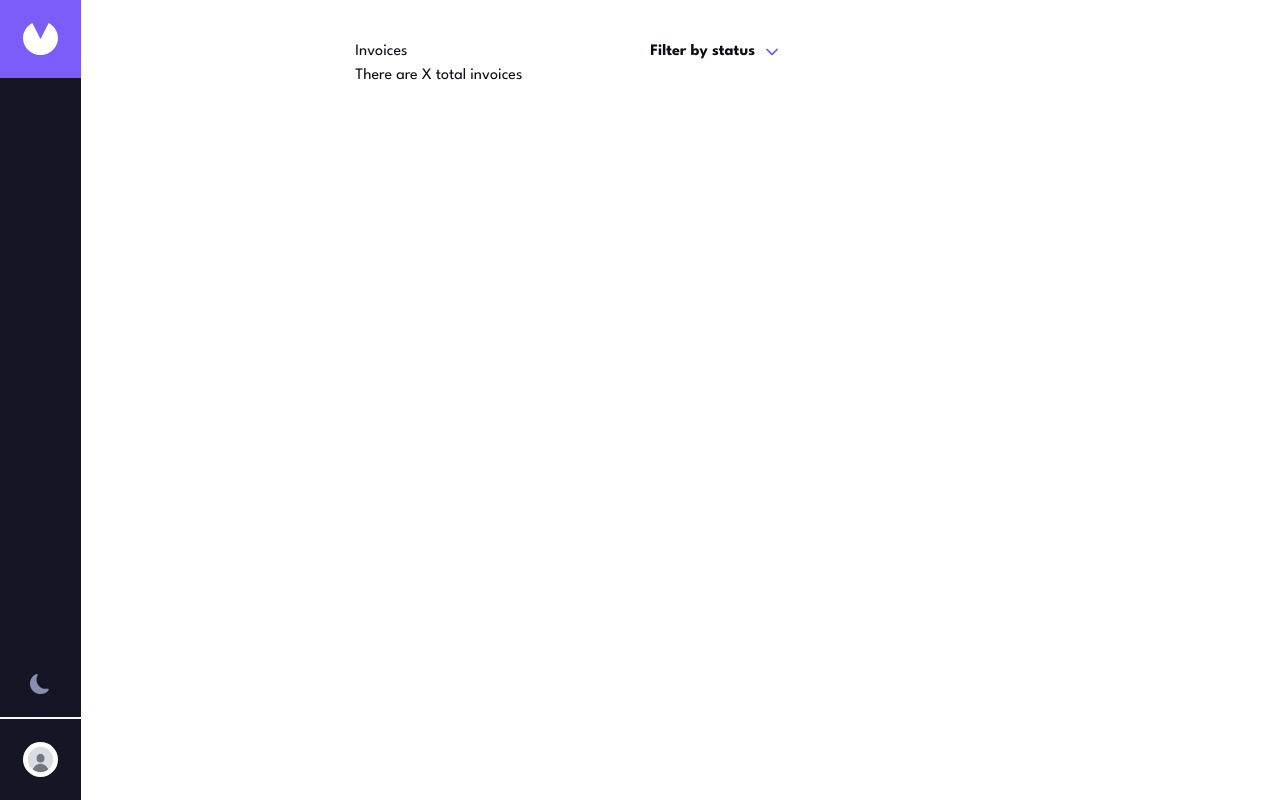
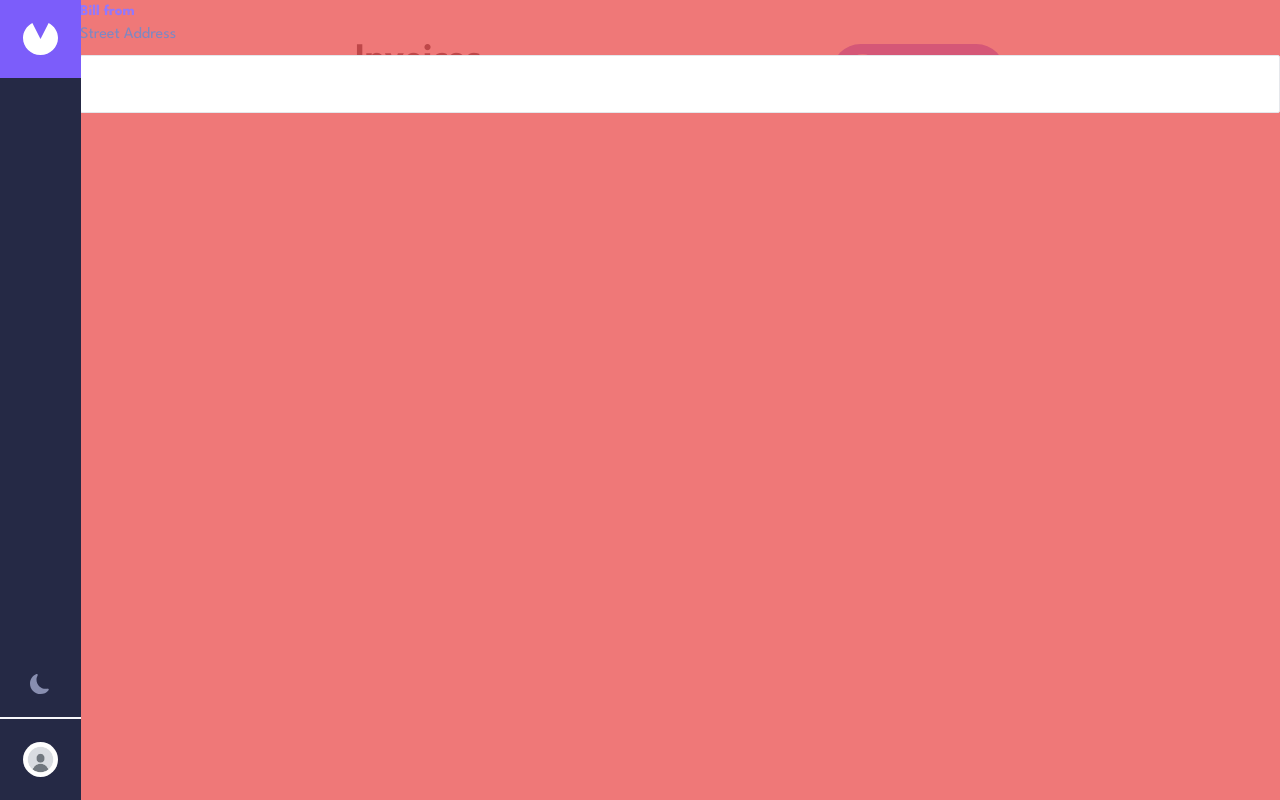
Before and after one commit to bvldares/invoice-app, a Next.js app: page / in a window 1280 px wide. Built offline with nearby package versions, Linux system fonts and the light colour scheme.

Commit message:
form started

```diff
--- /dev/null
+++ b/app/components/InvoiceForm.tsx
@@ -0,0 +1,61 @@
+"use client"
+
+import { useForm, SubmitHandler } from "react-hook-form"
+import useInvoiceStore from "@/store"
+
+type Inputs = {
+    drawerAddress: string
+    draewerCity: string
+    drawerPostCode: string
+    drawerCountry: string
+    clientName: string
+    clientEmail: string
+    clientAddress: string
+    clientCity: string
+    clientPostCode: string
+    clientCountry: string
+    invoiceDate: string
+    paymentTerms: string
+    projectDescription: string
+    item: Service[]
+}
+
+type Service = {
+    name: string;
+    quantity: number
+    price: number
+    totalPrice: number
+}
+
+const InvoiceForm = () => {
+    const { isDark } = useInvoiceStore()
+    const { register, handleSubmit, watch } = useForm<Inputs>()
+    const onSubmit: SubmitHandler<Inputs> = data => console.log(data)
+    return (
+        <div className="
+            fixed
+            top-[84px] left-0 bottom-0 right-0
+            md:right-0 lg:left-[80px] lg:top-0
+            bg-red/80
+            ">
+            <form
+                className="flex flex-col"
+                onSubmit={handleSubmit(onSubmit)}>
+                <h3 className="font-bold text-brillantPurple text-[15px]">Bill from</h3>
+
+                <label htmlFor="drawerAddress" className="mb-2 text-palePurple">Street Address</label>
+                <input
+                    id="drawerAddress"
+                    className=
+                    {`border rounded-sm px-5 py-4
+                    font-bold text-black outline-none
+                    invalid:border-red active:border-purple`}
+                    defaultValue="" {...register("drawerAddress")}
+                />
+
+            </form>
+        </div>
+    )
+}
+
+export default InvoiceForm
--- a/app/components/MainHeader.tsx
+++ b/app/components/MainHeader.tsx
@@ -1,17 +1,22 @@
 "use client"
 
+import NewInvoice from "./buttons/NewInvoice"
 import StatusFilter from "./filter/StatusFilter"
+import useInvoiceStore from "@/store"
 
 const MainHeader = () => {
+    const { isDark } = useInvoiceStore()
+
     return (
-        <section className="flex gap-32">
+        <section className="flex justify-between items-center ">
             {/*Title */}
             <div>
-                <h2>Invoices</h2>
-                <p>There are X total invoices</p>
+                <h2 className={`text-2xl md:text-4xl font-bold`}>Invoices</h2>
+                <p className={`${!isDark ? "text-gray-400" : "text-paleGray"} font-semibold`}>No invoices</p>
             </div>
 
             <StatusFilter />
+            <NewInvoice />
 
         </section>
     )
--- /dev/null
+++ b/app/components/buttons/NewInvoice.tsx
@@ -0,0 +1,16 @@
+"use client"
+
+import { IoAddCircle } from "react-icons/io5"
+
+const NewInvoice = () => {
+    return (
+        <button className="
+        bg-intensePurple text-white flex items-center
+        gap-4 pl-2 pr-5 rounded-full font-bold">
+            <IoAddCircle size={45} />
+            <p className="mt-[3px] py-[15px]">New Invoice</p>
+        </button>
+    )
+}
+
+export default NewInvoice
--- a/app/components/filter/FilteringDropDown.tsx
+++ b/app/components/filter/FilteringDropDown.tsx
@@ -14,7 +14,7 @@ const FilteringDropDown: React.FC<FilteringProps> = ({ isDark }) => {
     return (
         <div className={`
             rounded-lg p-6 shadow-md
-            absolute top-10
+            absolute top-10 right-0
             ${isDark ? "text-white bg-deepPurple" : " bg-white text-black"}
             `}
             onMouseLeave={() => toggleDropDown()}
--- a/app/components/filter/StatusFilter.tsx
+++ b/app/components/filter/StatusFilter.tsx
@@ -4,19 +4,17 @@ import { IoIosArrowDown } from "react-icons/io"
 import useInvoiceStore from "@/store"
 import FilteringDropDown from "./FilteringDropDown"
 
-
-
 const StatusFilter = () => {
     const { toggleDropDown, dropDownOpen } = useInvoiceStore()
     const { isDark } = useInvoiceStore()
 
     return (
-        <div className="relative">
+        <div className="relative ml-auto mr-10">
             <h3
-                className={`flex gap-2 items-center font-bold`}
+                className={`flex gap-2 items-center font-bold `}
                 onMouseEnter={() => toggleDropDown()}
             >
-                Filter by status
+                Filter
                 <IoIosArrowDown size={18} className="text-intensePurple" />
             </h3>
 
--- a/app/components/navbar/Navbar.tsx
+++ b/app/components/navbar/Navbar.tsx
@@ -7,7 +7,8 @@ import Logo from "./Logo"
 const Navbar = () => {
     return (
         <nav className="
-        bg-deepPurple flex items-center
+        z-20
+        bg-deepBlue flex items-center
         lg:flex-col lg:h-screen
         ">
             <Logo />
--- a/app/page.tsx
+++ b/app/page.tsx
@@ -2,16 +2,17 @@
 import Image from 'next/image'
 import MainHeader from './components/MainHeader'
 import useInvoiceStore from '@/store'
+import InvoiceForm from './components/InvoiceForm'
 
 export default function Home() {
 
   const { isDark } = useInvoiceStore()
   return (
 
-    <main className={`w-full  h-screen ${isDark ? "bg-deepBlue text-white" : "bg-white text-black"}`}>
-      <div className='p-4 md:p-10 mx-auto max-w-[730px] '>
-
+    <main className={`w-full h-screen ${isDark ? "bg-deepPurple text-paleGray" : "bg-white text-black"}`}>
+      <div className='p-6 py-10 md:p-10 mx-auto max-w-[730px]'>
         <MainHeader />
+        <InvoiceForm />
       </div>
     </main>
   )
--- a/package.json
+++ b/package.json
@@ -15,10 +15,12 @@
     "autoprefixer": "10.4.14",
     "eslint": "8.43.0",
     "eslint-config-next": "13.4.6",
+    "framer-motion": "^10.12.16",
     "next": "13.4.6",
     "postcss": "8.4.24",
     "react": "18.2.0",
     "react-dom": "18.2.0",
+    "react-hook-form": "^7.45.0",
     "react-icons": "^4.9.0",
     "tailwindcss": "3.3.2",
     "typescript": "5.1.3",
```
Also changed, not shown: 1 other file (tests, documents, lock files or other folders).
